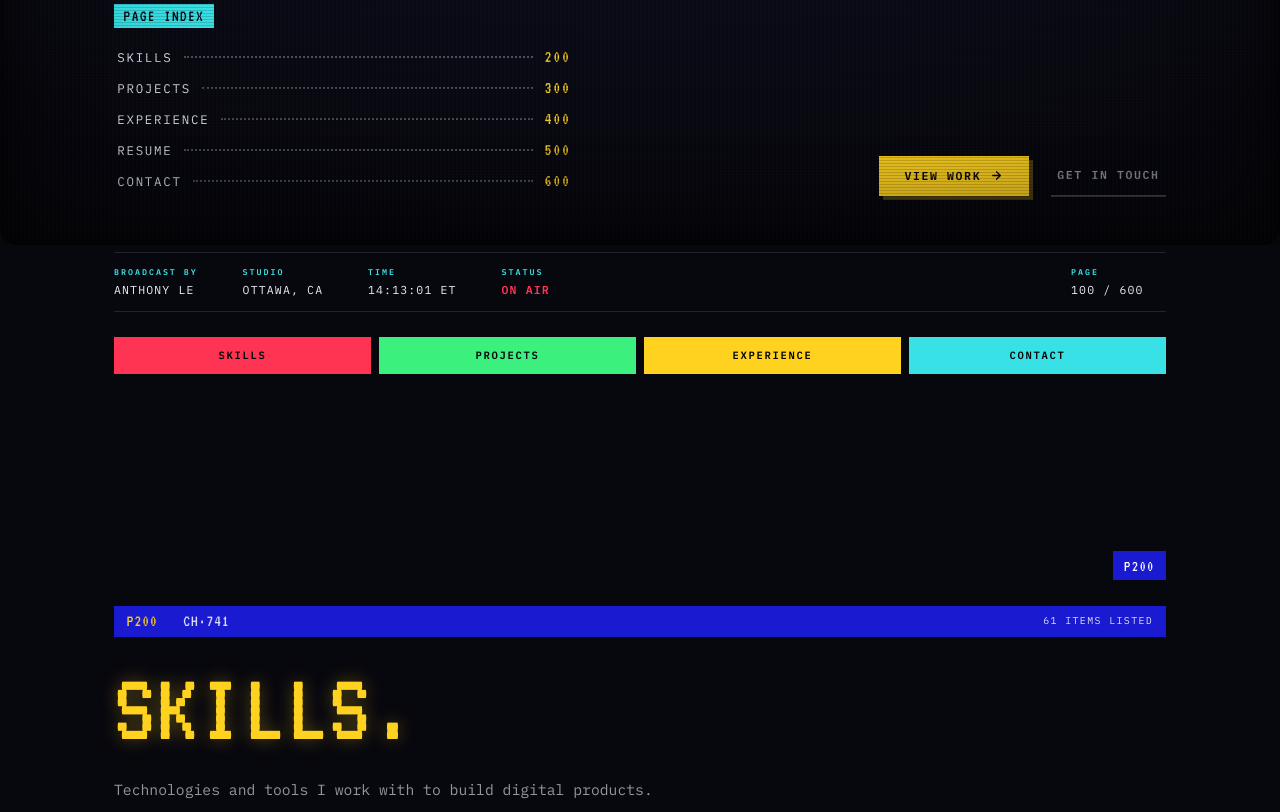
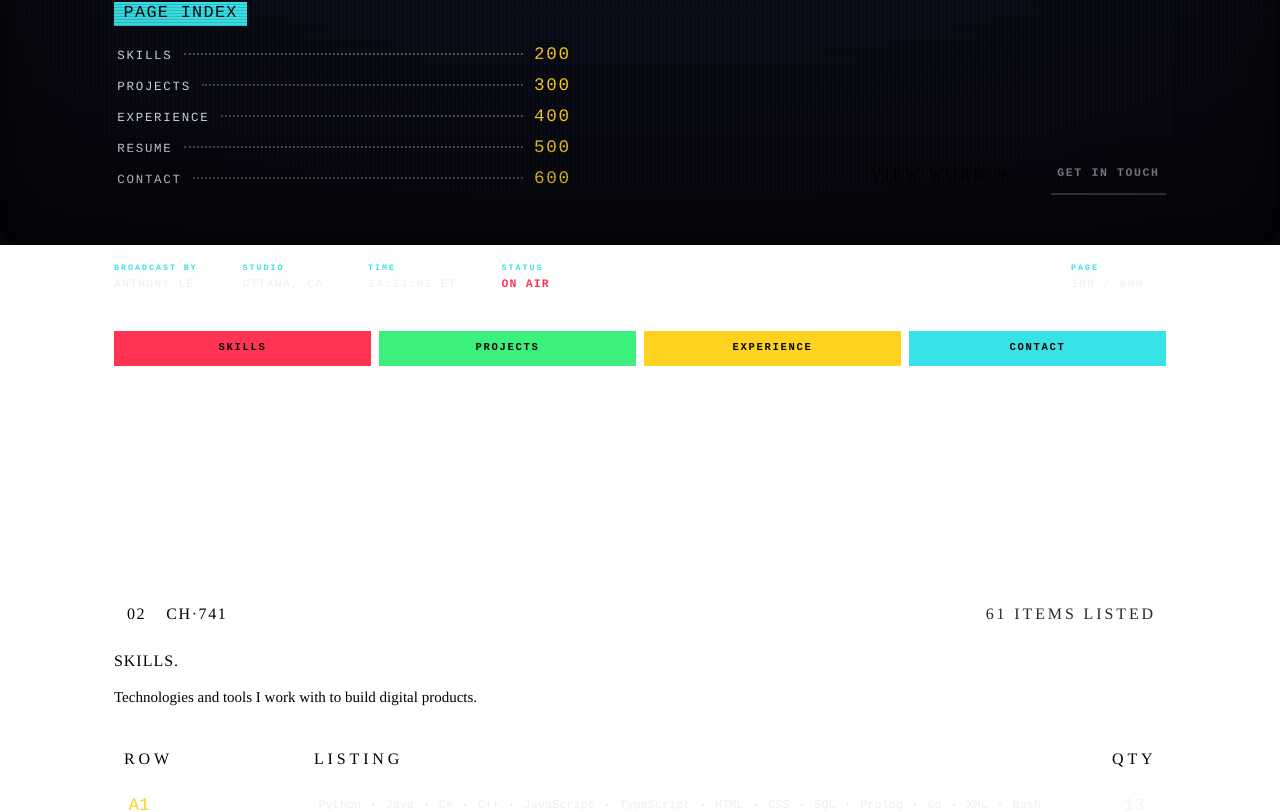
Before and after one commit to Ayprusss/AnthonyLe, a React (Create React App) app: page / in a window 1280 px wide. Shown: the part 555-1367 px from the top of the page. Built offline with nearby package versions, Linux system fonts and the light colour scheme.

Commit message:
added index css file to include alien isolation fonts

```diff
--- a/src/index.css
+++ b/src/index.css
@@ -1,4 +1,47 @@
-@import url('https://fonts.googleapis.com/css2?family=VT323&family=IBM+Plex+Mono:wght@400;500;600&display=swap');
+/* ══════════════════════════════════════════════════════════════════
+   SEVASTOLINK — shared terminal chrome
+   Everything here is the frame the terminal draws around content:
+   inverse-video bars, hairline listings, key-style buttons. No radii,
+   no gradients on UI surfaces, 1px borders only.
+   ══════════════════════════════════════════════════════════════════ */
+
+/* ── Faces ──────────────────────────────────────────────────────────
+   Jixellation is the in-game terminal face (Jon McKellan, Creative
+   Assembly), self-hosted from src/fonts so webpack fingerprints it.
+   `block` rather than `swap`: a local 41K file loads instantly, and a
+   swap would reflow the whole interface off a fallback metric. */
+@font-face {
+    font-family: 'Jixellation';
+    src: url('./fonts/jixellation.ttf') format('truetype');
+    /* The family ships one weight. Claiming the whole range maps every
+       requested weight onto it, so the browser never synthesises a bold —
+       faux-bold smears a pixel face into mud. */
+    font-weight: 100 900;
+    font-style: normal;
+    font-display: block;
+}
+
+/* Isolation — the game's own typeface. It sets everything a person
+   wrote, so the site reads in the film's voice rather than a Helvetica
+   stand-in. Caveat: its U+00B7 (·) is mapped to a wrong outline and
+   renders as "û", so separator dots must stay out of Isolation text. */
+@font-face {
+    font-family: 'Isolation';
+    src: url('./fonts/isolation.ttf') format('truetype');
+    font-weight: 100 900;
+    font-style: normal;
+    font-display: swap;
+}
+
+/* Nostromo Cond — the ship's signage face, effectively caps-only (its
+   lowercase glyphs are capitals). Wordmark and operator ident only. */
+@font-face {
+    font-family: 'Nostromo Cond';
+    src: url('./fonts/nostromo.ttf') format('truetype');
+    font-weight: 100 900;
+    font-style: normal;
+    font-display: block;
+}
 
 /* ── Reset ── */
 *, *::before, *::after {
@@ -13,29 +56,53 @@ html, body, #root {
 }
 
 body {
-    background-color: var(--screen);
-    color: var(--ink);
-    font-family: var(--font-mono);
-    -webkit-font-smoothing: antialiased;
-    -moz-osx-font-smoothing: grayscale;
+    background-color: var(--scr);
+    color: var(--phos);
+    font-family: var(--font-hv);
+    /* Pixel type must land on whole pixels or Jixellation smears. Prose
+       opts back into antialiasing below. */
+    -webkit-font-smoothing: none;
+    -moz-osx-font-smoothing: unset;
+    text-rendering: geometricPrecision;
     transition: background-color 0.5s ease, color 0.5s ease;
     overflow-x: hidden;
 }
 
+/* Anything you actually read is Helvetica, and Helvetica wants smoothing. */
+p,
+input,
+textarea,
+.section-subtitle,
+.prose {
+    font-family: var(--font-hv);
+    -webkit-font-smoothing: antialiased;
+    -moz-osx-font-smoothing: grayscale;
+}
+
 /* ── Text selection — inverse video ── */
 ::selection {
-    background-color: var(--hl);
-    color: var(--screen);
+    background-color: var(--phos);
+    color: var(--scr);
     text-shadow: none;
 }
 ::-moz-selection {
-    background-color: var(--hl);
-    color: var(--screen);
+    background-color: var(--phos);
+    color: var(--scr);
     text-shadow: none;
 }
 
-h1, h2, h3, h4, h5, h6 { font-weight: 600; }
-p  { line-height: 1.75; color: var(--ink-dim); }
+h1, h2, h3, h4, h5, h6 {
+    font-family: var(--font-term);
+    font-weight: 400;
+    text-transform: uppercase;
+}
+
+p {
+    line-height: 1.7;
+    font-size: 15px;
+    color: var(--phos-dim);
+}
+
 a  { color: inherit; text-decoration: none; }
 ul { list-style: none; }
 
@@ -47,37 +114,39 @@ ul { list-style: none; }
     position: relative;
 }
 
-/* Headlines — VT323 with a faint phosphor bloom */
+/* ── Section title — the folder name, big, in hot phosphor ──
+   Fixed px steps, not clamp(): a pixel face has to land on the grid. */
 .section-title {
-    font-family: var(--font-display);
+    font-family: var(--font-term);
     font-weight: 400;
-    font-size: clamp(3.6rem, 8vw, 7rem);
-    letter-spacing: 0.02em;
+    font-size: var(--t6);
+    letter-spacing: 0.06em;
     text-transform: uppercase;
-    color: var(--hl);
-    text-shadow: 0 0 18px rgba(var(--hl-rgb), 0.35);
-    line-height: 0.9;
-    margin: 1.6rem 0 2.4rem;
+    color: var(--phos-hot);
+    text-shadow: 0 0 14px var(--glow);
+    line-height: 1;
+    margin: 22px 0 16px;
     transition: color 0.5s ease, text-shadow 0.5s ease;
 }
 
 .section-subtitle {
-    font-family: var(--font-prose);
-    font-size: 0.92rem;
-    color: var(--ink-dim);
-    max-width: 580px;
-    margin: -1rem 0 2.8rem;
-    line-height: 1.75;
+    font-size: 15px;
+    color: var(--phos-dim);
+    max-width: 60ch;
+    margin: 0 0 32px;
+    line-height: 1.7;
 }
 
-/* ── Page header bar: P n00 · CH·741 · readout — white on service colour ── */
+/* ── Page bar: the folder header, inverse video ──────────────────────
+   Solid phosphor block, screen-coloured text, terminated by a filled
+   cell — the header strip on every Seegson terminal page. */
 .page-bar {
     display: flex;
     align-items: stretch;
-    background: var(--bar);
-    color: var(--ink-strong);
-    font-family: var(--font-display);
-    font-size: 1.05rem;
+    background: var(--phos);
+    color: var(--scr);
+    font-family: var(--font-term);
+    font-size: var(--t3);
     line-height: 1;
     user-select: none;
     transition: background 0.5s ease;
@@ -86,134 +155,149 @@ ul { list-style: none; }
 .page-bar > * {
     display: flex;
     align-items: center;
-    padding: 0.45rem 0.8rem;
+    padding: 6px 10px;
     white-space: nowrap;
-    letter-spacing: 0.06em;
+    letter-spacing: 0.1em;
     text-transform: uppercase;
 }
 
-.page-bar-no {
-    color: var(--hl);
-    text-shadow: none;
+/* Folder ref — the same counter that orders the sections, so the bar
+   and the reading order can never disagree. */
+.page-bar-no::before {
+    content: '0' counter(section-counter);
 }
 
-.page-bar-no::before {
-    content: 'P' counter(section-counter) '00';
+.page-bar-no {
+    background: var(--scr);
+    color: var(--phos);
+    margin: 3px 0 3px 3px;
 }
 
-.page-bar-ch { color: rgba(255, 255, 255, 0.85); }
+/* Path — where the folder sits, so the bar carries information rather
+   than just holding the colour. */
+.page-bar-path {
+    gap: 8px;
+    min-width: 0;
+    overflow: hidden;
+    text-overflow: ellipsis;
+}
+
+.page-bar-path i { font-style: normal; opacity: 0.45; }
+
+/* On a narrow screen the bar keeps the folder ref and the readout; the
+   path prefix is the first thing that can go. */
+@media (max-width: 700px) {
+    .page-bar-path { display: none; }
+}
 
 .page-bar-fill { flex: 1; padding: 0; }
 
 .page-bar-meta {
-    color: rgba(255, 255, 255, 0.85);
-    font-family: var(--font-mono);
-    font-size: 0.62rem;
-    letter-spacing: 0.14em;
+    font-size: var(--t1);
+    letter-spacing: 0.18em;
+    opacity: 0.85;
 }
 
-/* ── Listings (skills, broadcast log, community service) ── */
+/* The terminating block — every bar in the game ends in one. */
+.page-bar-end {
+    padding: 0;
+    width: 18px;
+    margin: 3px 3px 3px 0;
+    background: var(--scr);
+}
+
+/* ── Listings (skills, service record, community log) ── */
 .rule-table {
-    border-top: 2px solid var(--bar);
+    border-top: 1px solid var(--phos-hair);
     transition: border-color 0.5s ease;
 }
 
 .rule-table-head {
     display: grid;
-    font-family: var(--font-mono);
-    font-size: 0.6rem;
-    font-weight: 600;
-    letter-spacing: 0.22em;
+    font-family: var(--font-term);
+    font-size: var(--t1);
+    font-weight: 400;
+    letter-spacing: 0.24em;
     text-transform: uppercase;
-    color: var(--lab);
-    border-bottom: 1px solid var(--ink-faint);
+    color: var(--phos-dim);
+    border-bottom: 1px solid var(--phos-faint);
 }
 
-.rule-table-head > span { padding: 0.7rem 0.9rem; }
+.rule-table-head > span { padding: 8px 10px; }
 
-/* ── Fastext keys — solid colour blocks, hard pixel shadow ── */
+/* ── Keys — the interface's buttons ─────────────────────────────────
+   Primary is inverse video (a lit key); secondary is an unlit outline.
+   Hover flips the state rather than shifting hue — one gun, no colours
+   to trade. */
 .btn-primary,
 .btn-secondary {
     display: inline-flex;
     align-items: center;
     justify-content: center;
-    gap: 0.55rem;
-    font-family: var(--font-mono);
-    font-weight: 600;
-    font-size: 0.72rem;
-    letter-spacing: 0.14em;
+    gap: 8px;
+    font-family: var(--font-term);
+    font-weight: 400;
+    font-size: var(--t2);
+    letter-spacing: 0.16em;
     text-transform: uppercase;
-    padding: 0.8rem 1.6rem;
+    padding: 10px 20px;
     border-radius: 0;
-    transition: background 0.15s ease, color 0.15s ease, box-shadow 0.15s ease, transform 0.15s ease;
+    cursor: pointer;
+    transition: background 0.12s steps(2, end), color 0.12s steps(2, end),
+                border-color 0.12s steps(2, end);
 }
 
 .btn-primary {
-    background: var(--hl);
-    color: var(--screen);
-    border: none;
-    box-shadow: 4px 4px 0 rgba(var(--hl-rgb), 0.28);
+    background: var(--phos);
+    color: var(--scr);
+    border: 1px solid var(--phos);
 }
 
 .btn-primary:hover {
-    background: var(--ink-strong);
-    color: var(--screen);
-    box-shadow: 2px 2px 0 rgba(var(--ink-rgb), 0.35);
-    transform: translate(2px, 2px);
+    background: var(--phos-hot);
+    border-color: var(--phos-hot);
+    color: var(--scr);
 }
 
-.btn-primary:disabled { opacity: 0.4; }
+.btn-primary:disabled { opacity: 0.4; cursor: default; }
 
 .btn-secondary {
     background: transparent;
-    color: var(--lab);
-    border: 2px solid rgba(var(--lab-rgb), 0.6);
+    color: var(--phos);
+    border: 1px solid var(--phos-hair);
 }
 
 .btn-secondary:hover {
-    border-color: var(--lab);
-    background: rgba(var(--lab-rgb), 0.12);
+    background: var(--phos);
+    border-color: var(--phos);
+    color: var(--scr);
 }
 
-/* ── Page-number corner tag — the receiver reports the page it's on ── */
+/* ── Section ordering counter — feeds the folder refs ── */
 main { counter-reset: section-counter; }
 main > div { counter-increment: section-counter; }
 
-.section-container::before {
-    content: 'P' counter(section-counter) '00';
-    position: absolute;
-    top: -3.4rem;
-    right: 0;
-    font-family: var(--font-display);
-    font-size: 1rem;
-    line-height: 1;
-    letter-spacing: 0.08em;
-    color: var(--ink-strong);
-    background: var(--bar);
-    padding: 0.4rem 0.7rem;
-    pointer-events: none;
-    user-select: none;
-    z-index: 0;
-    transition: background 0.5s ease;
-}
-
-/* ── Keyboard focus — headline-colour ring ── */
+/* ── Keyboard focus — a lit outline, never a glow ── */
 :focus-visible {
-    outline: 2px solid var(--hl);
-    outline-offset: 3px;
+    outline: 1px solid var(--phos-hot);
+    outline-offset: 2px;
     border-radius: 0;
 }
 
-/* ── Shared teletext blink (status dots, cursors) ── */
+/* ── Shared blink (status dots, cursors) — stepped, never eased ── */
 @keyframes dot-pulse {
-    0%, 49%  { opacity: 1; }
-    50%, 100% { opacity: 0.25; }
+    0%, 49%   { opacity: 1; }
+    50%, 100% { opacity: 0.2; }
 }
 
 /* ── Ticker crawl ── */
 @keyframes ticker-crawl {
     from { transform: translateX(0); }
     to   { transform: translateX(-50%); }
+}
+
+@media (max-width: 768px) {
+    .section-title { font-size: var(--t5); }
 }
 
 /* ── Reduced motion ── */
```
